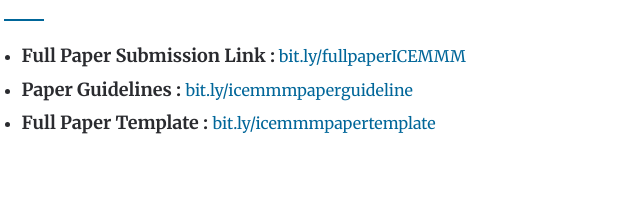
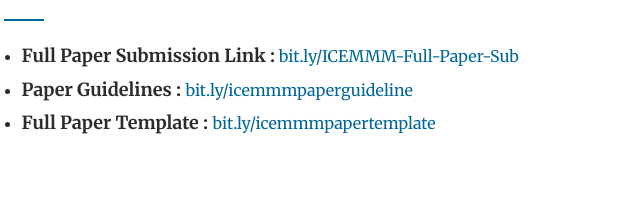
Before and after one commit to chess-patzer/ICEMMM, a plain HTML site: page sub.html in a window 1280 px wide. Shown: the part 756-953 px from the top of the page, 52-692 px from the left. Drawn offline with Linux system fonts and the light colour scheme.

Commit message:
fix link

```diff
--- a/sub.html
+++ b/sub.html
@@ -205,7 +205,7 @@
 <div class="divider"></div>
 <div>
 <ul>
-<li><h6><strong><font size =4 >Full Paper Submission Link :</font> </strong><a  class="blue" href="http://bit.ly/fullpaperICEMMM"  target="_blank">bit.ly/fullpaperICEMMM</a></h6></li>
+<li><h6><strong><font size =4 >Full Paper Submission Link :</font> </strong><a  class="blue" href="http://bit.ly/ICEMMM-Full-Paper-Sub"  target="_blank">bit.ly/ICEMMM-Full-Paper-Sub</a></h6></li>
 
 <li><h6><strong><font size =4 >Paper Guidelines : </font ></strong><a  class="blue" href="http://bit.ly/icemmmpaperguideline"  target="_blank">bit.ly/icemmmpaperguideline</a></h6></li>
 
```
